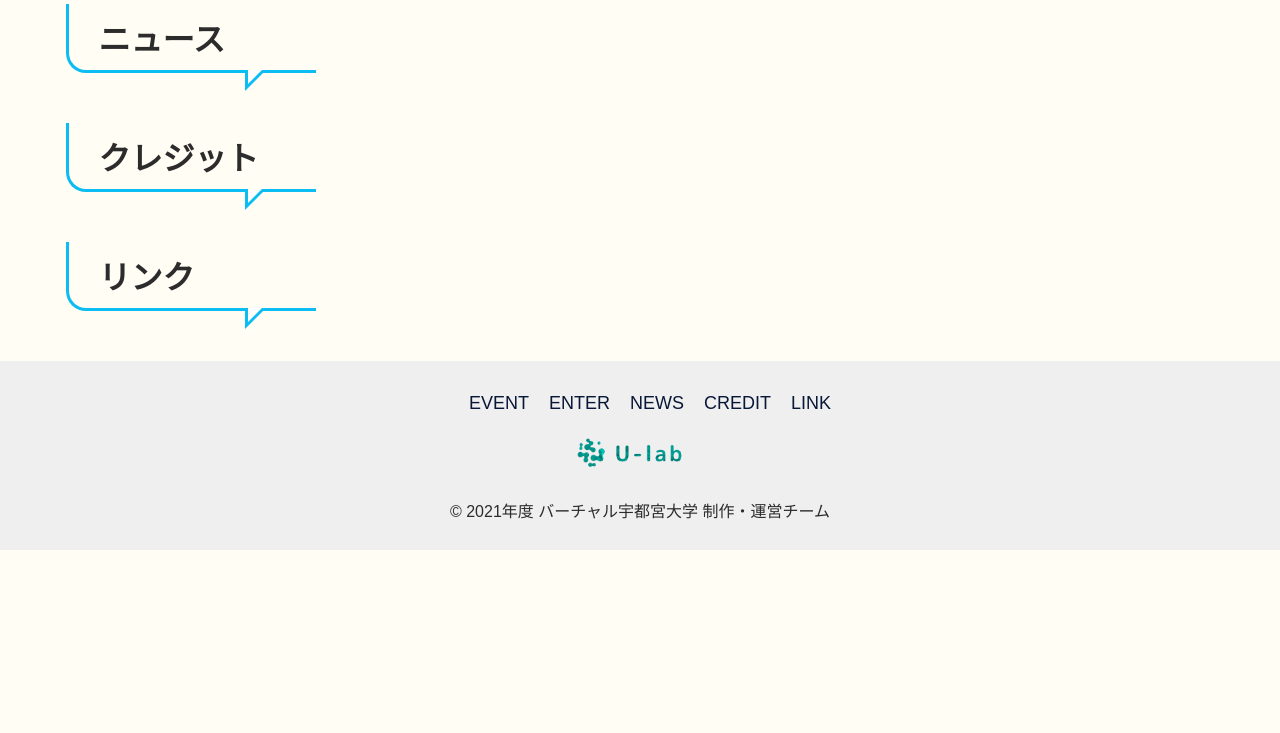
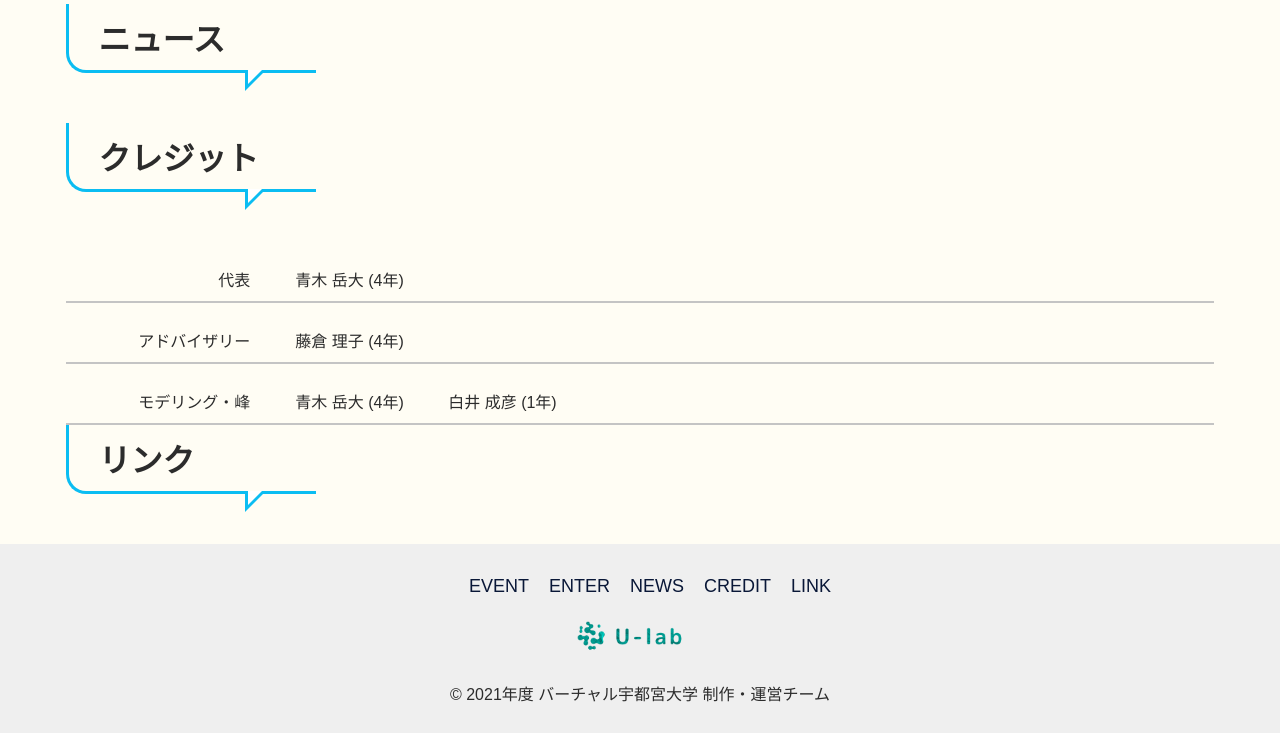
Before and after one commit to u-lab/vruu-2021, a PHP site: page / in a window 1280 px wide. Shown: the part 1114-1847 px from the top of the page. Before the commit the page ends 1664 px from the top, so only its background shows below. Run offline with PHP 8.4, Linux system fonts and the light colour scheme.

Commit message:
クレジットを作った。

```diff
--- a/css/style.css
+++ b/css/style.css
@@ -171,6 +171,27 @@ footer nav {
     padding: 20px 0 16px;
 }
 
+.credit {
+    display: flex;
+    flex-wrap: wrap;
+}
+
+.position-name {
+    padding: 25px 45px 10px 0;
+    width: 20%;
+    border-bottom: #C4C4C4 2px solid;
+    text-align: right;
+}
+
+.name {
+    padding: 25px 0 10px 0;
+    width: 80%;
+    border-bottom: #C4C4C4 2px solid;
+}
+
+.name .pr-40{
+    padding-right: 40px;
+}
 @media all and (min-width: 480px) {
     footer {
         padding: 12px 0;
--- a/index.html
+++ b/index.html
@@ -56,7 +56,17 @@
 
         <section id="credit" class="wrapper">
             <h2 class="sec-title">クレジット</h2>
-
+            <dl class="credit">
+                <dt class="position-name">代表</dt>
+                <dd class="name">青木 岳大 (4年)</dd>
+                <dt class="position-name">アドバイザリー</dt>
+                <dd class="name">藤倉 理子 (4年)</dd>
+                <dt class="position-name">モデリング・峰</dt>
+                <dd class="name">
+                    <span class="pr-40">青木 岳大 (4年)</span>
+                    <span class="pr-40">白井 成彦 (1年)</span>
+                </dd>
+            </dl>
         </section>
 
         <section id="link" class="wrapper">
```
